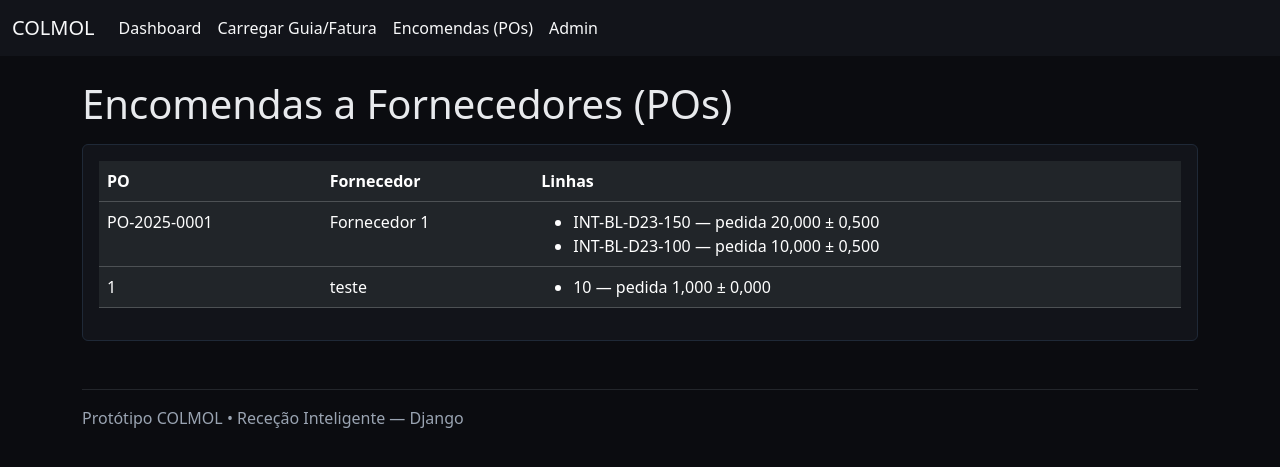
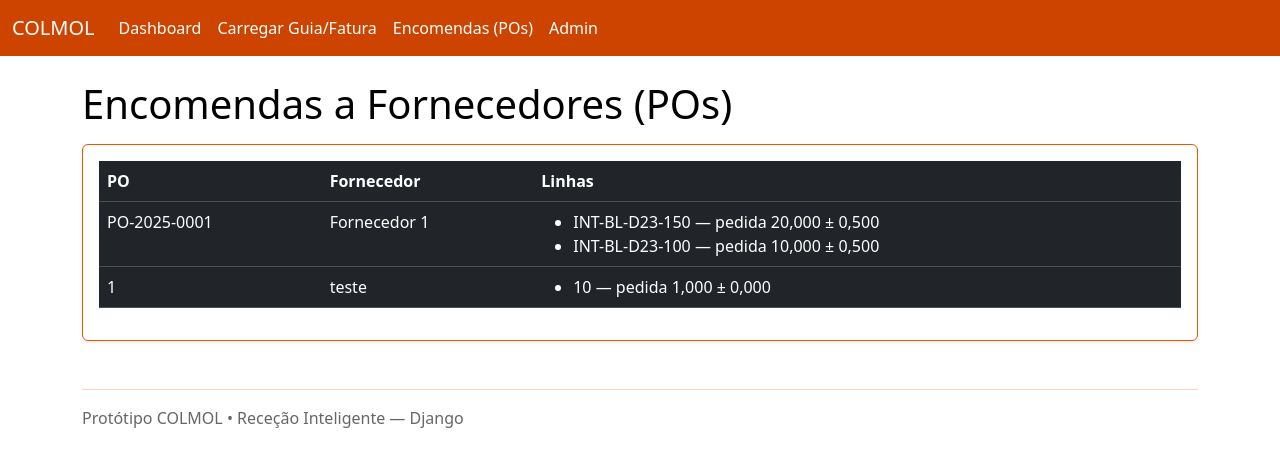
Before and after one commit to bernardo-marsshot/Colmol, a Django app: page /po/ in a window 1280 px wide. Shown: the top 467 px of the page. Run offline with Django 5.2, Linux system fonts and the light colour scheme; data comes from the database, SQL or seed files in the repository.

Commit message:
Update website colors to use white as the primary background with orange accents
Refactors the site's CSS to implement a new color scheme: white background, black text, and orange for various elements including navigation, borders, buttons, and links.

Replit-Commit-Author: Agent
Replit-Commit-Session-Id: a22c694e-5827-4bd3-a661-e7591e9eeaa1
Replit-Commit-Checkpoint-Type: intermediate_checkpoint
Replit-Commit-Screenshot-Url: https://storage.googleapis.com/screenshot-production-us-central1/ded4662a-0092-48bc-9710-6cd245f7f229/a22c694e-5827-4bd3-a661-e7591e9eeaa1/UbPAtbx

```diff
--- a/templates/base.html
+++ b/templates/base.html
@@ -8,24 +8,29 @@
   <link href="https://cdn.jsdelivr.net/npm/bootstrap@5.3.3/dist/css/bootstrap.min.css" rel="stylesheet">
   <script src="https://cdn.jsdelivr.net/npm/chart.js@4.4.1/dist/chart.umd.min.js"></script>
   <style>
-    body{ background:#0b0c10; color:#e8eaed; }
-    .card{ background:#12141a; border:1px solid #1f2937; }
-    a{ color:#4ade80; } a:hover{ color:#22c55e; }
-    .navbar{ background:#12141a; }
-    footer{ color:#9aa4b2; }
+    body{ background:#ffffff; color:#000000; }
+    .card{ background:#ffffff; border:1px solid #e55a00; box-shadow: 0 2px 4px rgba(229,90,0,0.1); }
+    a{ color:#b34700; } a:hover{ color:#8b3800; }
+    .navbar{ background:#cc4400; }
+    .navbar-brand, .nav-link{ color:#ffffff !important; }
+    .nav-link:hover{ color:#ffffff !important; }
+    footer{ color:#666666; }
+    .btn-primary{ background-color:#cc4400; border-color:#cc4400; color:#ffffff; }
+    .btn-primary:hover{ background-color:#993300; border-color:#993300; }
+    .border-secondary{ border-color:#e55a00 !important; }
   </style>
 </head>
 <body>
-<nav class="navbar navbar-expand-lg">
+<nav class="navbar navbar-expand-lg navbar-dark">
   <div class="container-fluid">
-    <a class="navbar-brand text-light" href="/">COLMOL</a>
+    <a class="navbar-brand" href="/">COLMOL</a>
     <button class="navbar-toggler" type="button" data-bs-toggle="collapse" data-bs-target="#nav"><span class="navbar-toggler-icon"></span></button>
     <div class="collapse navbar-collapse" id="nav">
       <ul class="navbar-nav me-auto mb-2 mb-lg-0">
-        <li class="nav-item"><a class="nav-link text-light" href="/">Dashboard</a></li>
-        <li class="nav-item"><a class="nav-link text-light" href="/upload/">Carregar Guia/Fatura</a></li>
-        <li class="nav-item"><a class="nav-link text-light" href="/po/">Encomendas (POs)</a></li>
-        <li class="nav-item"><a class="nav-link text-light" href="/admin/">Admin</a></li>
+        <li class="nav-item"><a class="nav-link" href="/">Dashboard</a></li>
+        <li class="nav-item"><a class="nav-link" href="/upload/">Carregar Guia/Fatura</a></li>
+        <li class="nav-item"><a class="nav-link" href="/po/">Encomendas (POs)</a></li>
+        <li class="nav-item"><a class="nav-link" href="/admin/">Admin</a></li>
       </ul>
     </div>
   </div>
```
